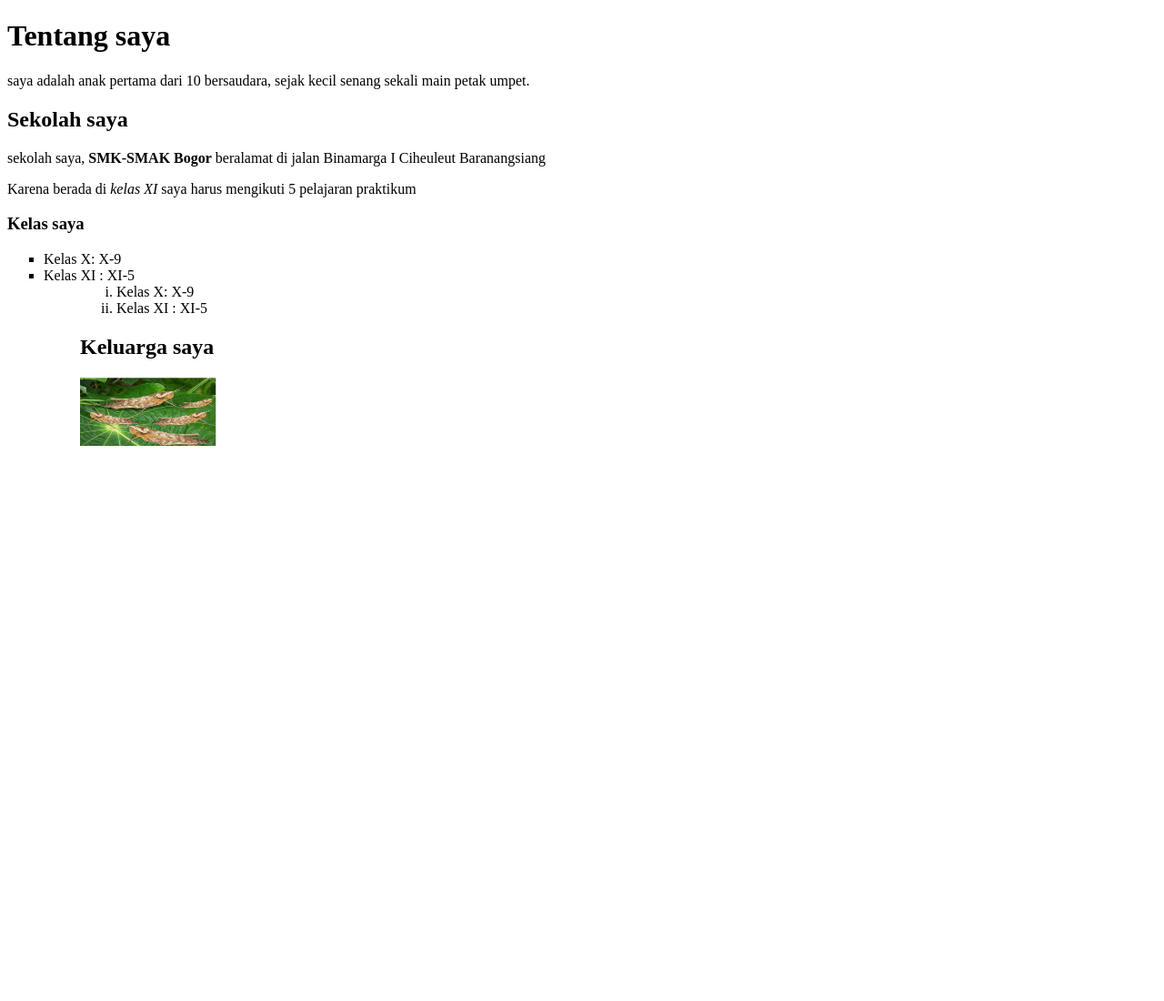
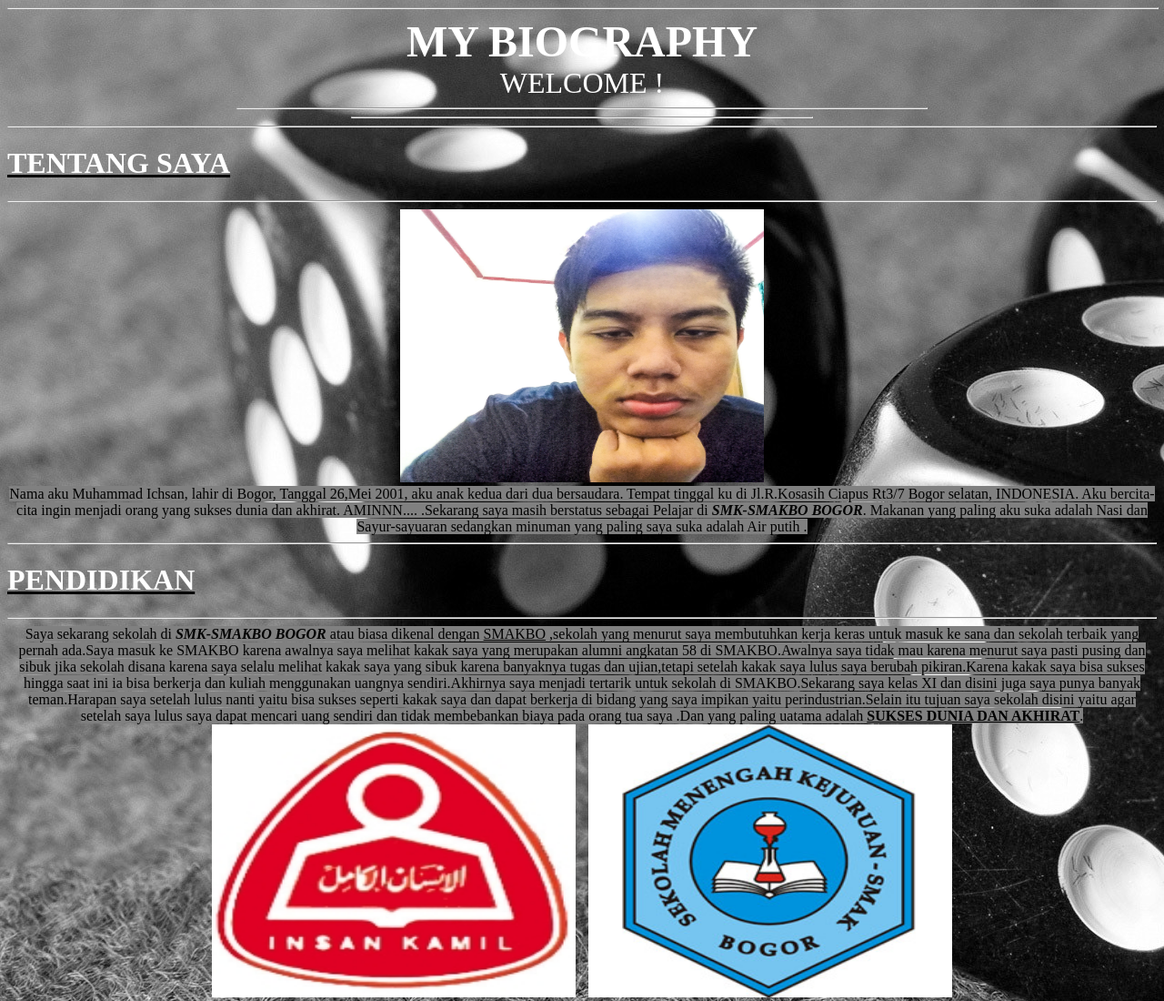
Before and after one commit to Muhammadichsan/latihan-upload, a plain HTML site: page index.html in a window 1280 px wide. Shown: the top 1100 px of the page at 91% size. Before the commit the page ends 800 px from the top, so only its background shows below. Drawn offline with Linux system fonts and the light colour scheme.

Commit message:
Add files via upload

```diff
--- a/index.html
+++ b/index.html
@@ -1,25 +1,61 @@
 <!DOCTYPE html>
 <html>
 <head>
-	<title>Halaman Ichsan</title>
-</head>
-<body>
-	<h1>Tentang saya</h1>
-		<p>saya adalah anak pertama dari 10 bersaudara, sejak kecil senang sekali main petak umpet.</p>
+	<title>Halaman ichsan</title>
 
-	<h2>Sekolah saya</h2>
-		<p>sekolah saya, <strong>SMK-SMAK Bogor</strong> beralamat di jalan Binamarga I Ciheuleut Baranangsiang</p>
-		<p>Karena berada di <em>kelas XI</em> saya harus mengikuti 5 pelajaran praktikum</p>
-		<h3>Kelas saya</h3>
-		<ul type="square">
-			<li>Kelas X: X-9</li>
-			<li>Kelas XI : XI-5</li>
-		<ul>
-		<ol type="i">
-			<li>Kelas X: X-9</li>
-			<li>Kelas XI : XI-5</li>
-		</ol>
-	<h2>Keluarga saya</h2>
-		<img src="Img/keluarga_belalang.png" alt="keluarga belalang" width="150" height=75">
+<style>
+body{
+	background-image: url("IMG/DC.JPG")
+}
+
+
+
+
+</style>
+<header>
+<hr style="color:white" width="100%">
+<b><font color="white" size="15px"><center>MY BIOGRAPHY</center></font></b>
+
+<font color="White" size="6px"><center>WELCOME !</center></font>
+
+
+
+
+<center><hr style="color:"White" width="60%"></center>
+
+<hr style="color:"White" width="40%">
+<hr>
+	<header>
+		<u><font color="White"><h1>TENTANG SAYA</h1></font></u>
+
+		<hr> <center><img SRC="img/234.jpG" style="width:400px;height:300px"></center><center><font color="black"><span style="background-color:
+grey;">Nama aku Muhammad Ichsan, lahir di Bogor, Tanggal 26,Mei 2001, aku anak kedua dari dua bersaudara. Tempat tinggal ku di Jl.R.Kosasih Ciapus Rt3/7 Bogor selatan, INDONESIA. Aku bercita-cita ingin menjadi orang yang sukses dunia dan akhirat. AMINNN.... .Sekarang saya masih berstatus sebagai Pelajar di <i><b>SMK-SMAKBO BOGOR</b></i>. Makanan yang paling aku suka adalah Nasi dan Sayur-sayuaran sedangkan minuman yang paling saya suka adalah Air putih .</span></font></center>
+<hr>
+
+<u><font color="White"><h1>PENDIDIKAN</h1></font></u>
+<hr> <center><font color="black"><span style="background-color:
+grey;">Saya sekarang sekolah di <i><b>SMK-SMAKBO BOGOR</b></i> atau biasa dikenal dengan  <u>SMAKBO</u> ,sekolah yang menurut saya membutuhkan kerja keras untuk masuk ke sana dan sekolah terbaik yang pernah ada.Saya masuk ke SMAKBO karena awalnya saya melihat kakak saya yang merupakan alumni angkatan 58 di SMAKBO.Awalnya saya tidak mau karena menurut saya pasti pusing dan sibuk jika sekolah disana karena saya selalu melihat kakak saya yang sibuk karena banyaknya tugas dan ujian,tetapi setelah kakak saya lulus saya berubah pikiran.Karena kakak saya bisa sukses hingga saat ini ia bisa berkerja dan kuliah menggunakan uangnya sendiri.Akhirnya saya menjadi tertarik untuk sekolah di SMAKBO.Sekarang saya kelas XI dan disini juga saya punya banyak teman.Harapan saya setelah lulus nanti yaitu bisa sukses seperti kakak saya dan dapat berkerja di bidang yang saya impikan yaitu perindustrian.Selain itu tujuan saya sekolah disini yaitu agar setelah saya lulus saya dapat mencari uang sendiri dan tidak membebankan biaya pada orang tua saya .Dan yang paling uatama adalah <b><u>SUKSES DUNIA DAN AKHIRAT</u></b>.</span></font></center>
+
+<div align ="center">
+	<img src="img/alihya.jpg" style="width:400px;height:300px"><
+
+ 	<img SRC="img/smakbo.jpG" style="width:400px;height:300px"></div>
+<hr>
+<u><font color="White"><h1>HOBI</h1></font></u>
+<hr> <center><font color="black"><span style="background-color:
+grey;">Hobi saya yaitu Bermain .Seperti bermain bola,bermain futsal,bermain alat musik,permaianan tentang jasmani.Awalnya saya menyukai futsal karena sewaktu saya masih sekolah di SMP INSAN KAMIL BOGOR saya diajak oleh teman saya untuk mengikuti eskul futsal.Setelah itu saya mulai mengikuti banyak turnamen seperti GAMAGUDABO ,SPORA CUP,DANONE CUP ,dll.Dari situ saya mulai tertantang dan menyukai olahraga ini.Walaupun pencapaian terbaik saya hanya sampai per empat Final, tapi dari situ saya mendapatkan banyak teman dan pengalaman. Dan yang kedua saya hobi bermain alat musik,yaitu gitar karena saya menyukai alat musik tersebut dan cara bermainnya pun tidak terlalu sulit.Saya juga kadang belajar bermain gitar dengan saudara saya yang di Bandung,tetapi kadang saya juga belajar autodidak.denga hobi ini saya mempunyai band favourite yaitu <B>NOAH</B>. Sayangnya di hobi yang saya sukai di bidang kesenian ini saya tidak punya prestasi apapun:3
+</span></font></center>
+<marquee><h1><font size="5" face="Trebuchet MS" color="white">Instagram:<u>@ EETNZZ</u>      Line: <u>stayclasy</u>   WA:<u>087889936716</u></font></h1></marquee>
 </body>
+<center><img src="img/1.jpg" style="width:400px;height:300px"></center>
+<div align ="center">
+	<img src="img/yyoai.jpg" style="width:400px;height:300px"><
+
+ 	<img SRC="img/unied.jpG" style="width:400px;height:300px"></div>
+ </header>
+
+<marquee><h1><font size="10" face="Trebuchet MS" color="white"><u>Terimakasih telah berkunjung :3</u></font></h1></marquee>
+</body>
+<hr>
+<hr>
 </html>
```
Also changed, not shown: img/1.jpg (added), img/234.jpg (added), img/DC.jpg (added), img/alihya.jpg (added), img/smakbo.jpg (added), img/unied.jpg (added), img/yyoai.jpg (added), 3 other files.
